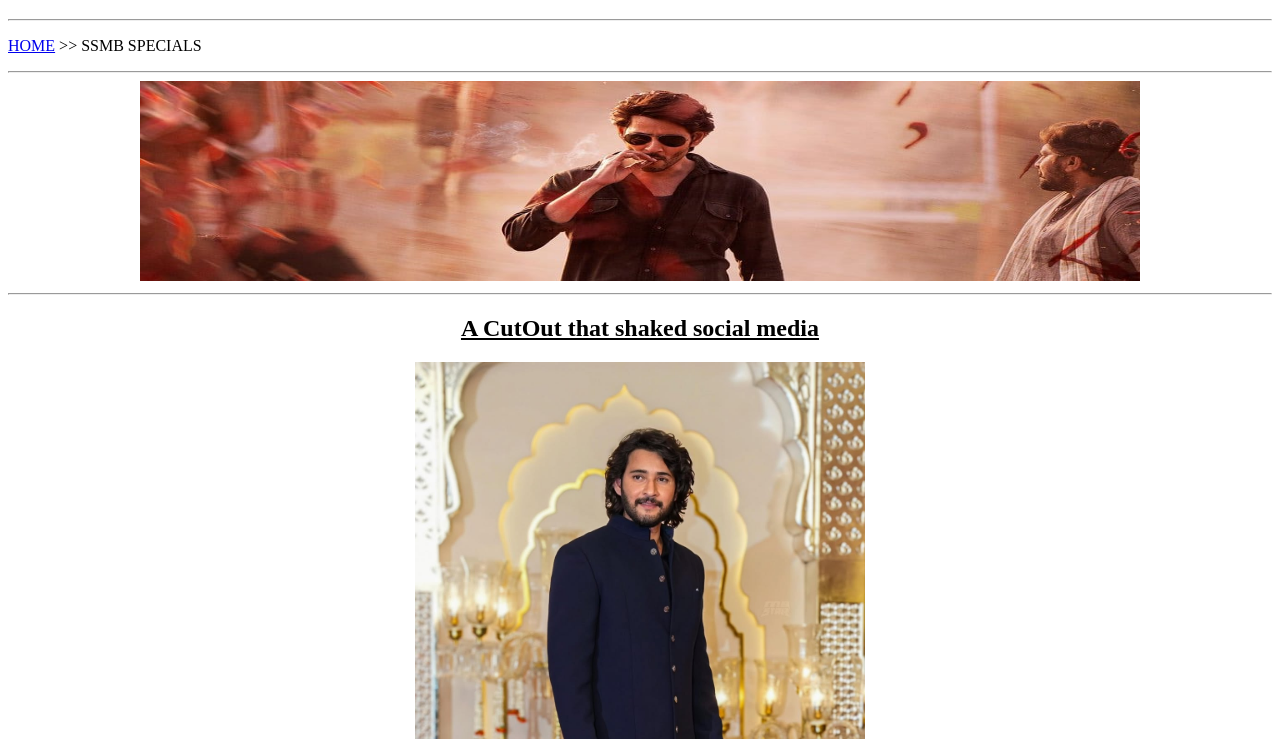
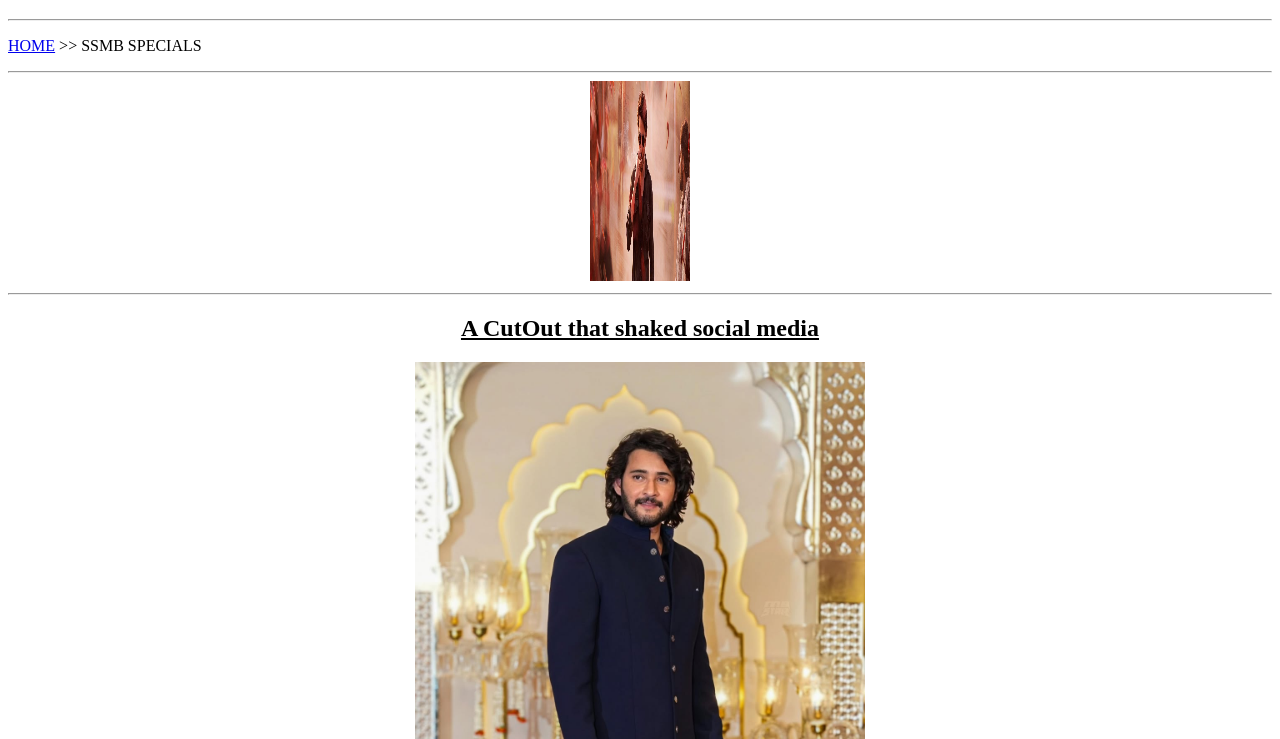
Before and after one commit to ksampathkumar08/Naa_songs_clone_using_multimediatags, a plain HTML site: page ssmb_specials.html in a window 1280 px wide. Shown: the part 61-800 px from the top of the page. Drawn offline with Linux system fonts and the light colour scheme.

Commit message:
pixels change

```diff
--- a/ssmb_specials.html
+++ b/ssmb_specials.html
@@ -12,7 +12,7 @@
 
 
 
-    <center><img src="img/ssmb_coverpages (3).jpeg" height="200" width="1000"></center>
+    <center><img src="img/ssmb_coverpages (3).jpeg" height="200" width="100"></center>
     <hr>
 
     <center><u><h2>A CutOut that shaked social media</h2></u></center>
```
